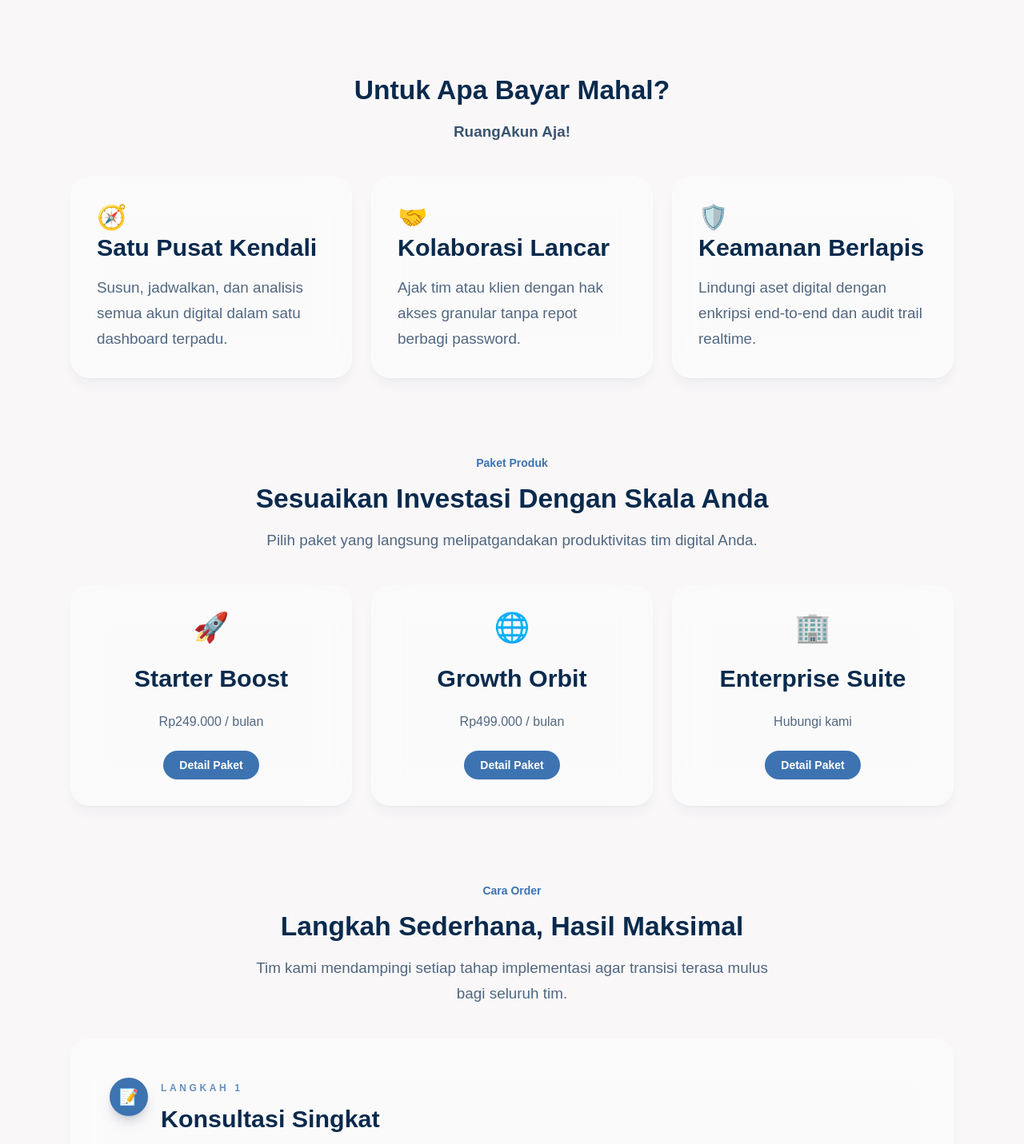
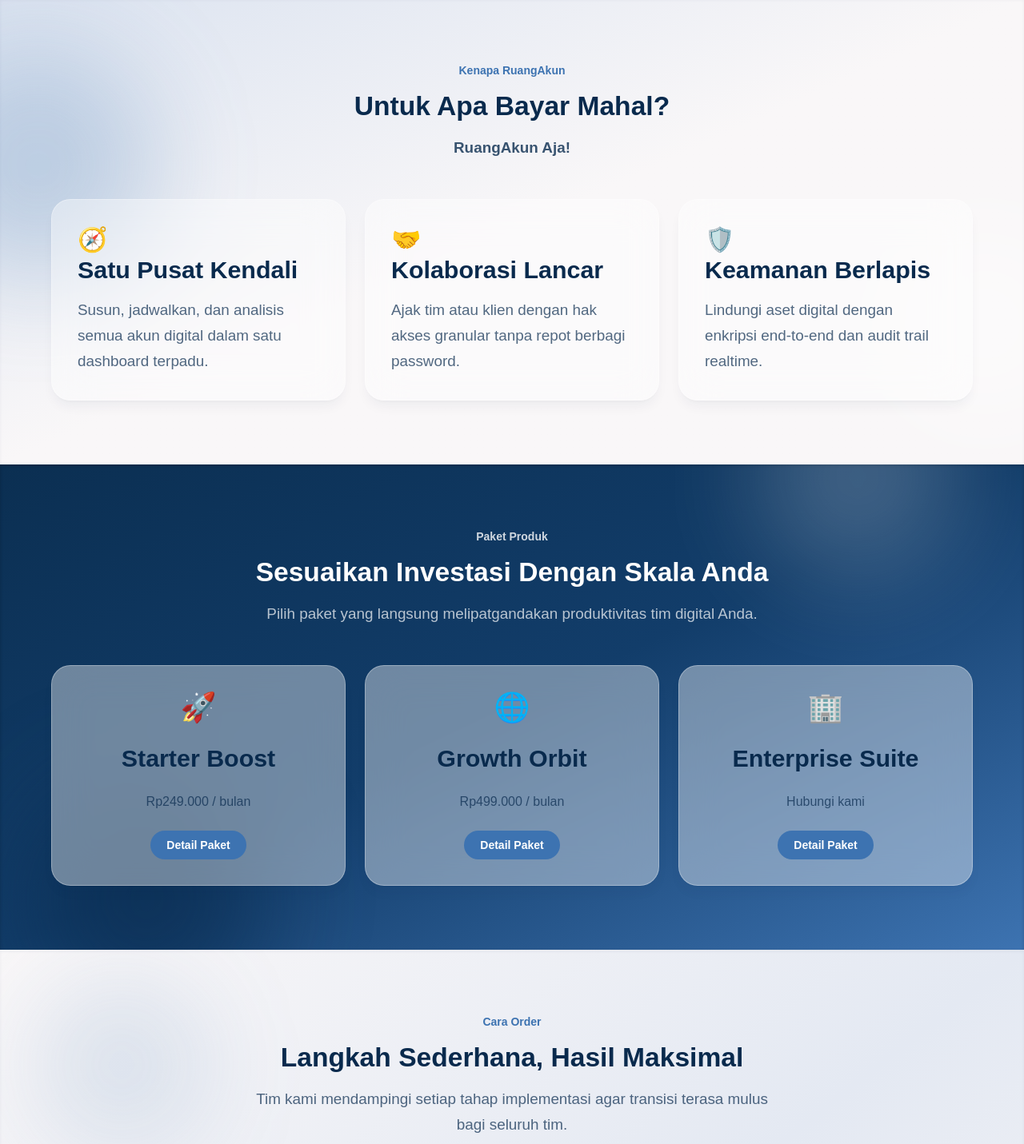
Before and after one commit to abdul-zacky/ruangakun, a Next.js app: page / in a window 1280 px wide. Shown: the part 879-2310 px from the top of the page at 80% size. Built offline with nearby package versions, Linux system fonts and the light colour scheme.

Commit message:
feat: landing page v2

```diff
--- a/src/app/page.js
+++ b/src/app/page.js
@@ -192,7 +192,7 @@
         </nav>
       </header>
 
-      <main className="flex flex-col gap-24 pb-24">
+  <main className="flex flex-col pb-24">
         <section className="relative overflow-hidden pt-32">
           <div className="absolute inset-0">
             <div className="absolute inset-0 bg-linear-to-br from-[#092A4D] via-[#092A4D] to-[#3D73B1]/60 opacity-90" />
@@ -260,9 +260,15 @@
           </div>
         </section>
 
-        <section id="manfaat" className="mx-auto flex w-full max-w-6xl flex-col gap-10 px-6">
+        <section
+          id="manfaat"
+          className="relative w-full overflow-hidden bg-linear-to-br from-[#DBE3F0] via-[#F9F7F8] to-[#F9F7F8] px-6 py-20 shadow-inner shadow-[#092A4D0d]"
+        >
+          <div className="pointer-events-none absolute -left-24 top-16 h-72 w-72 rounded-full bg-[#3D73B1]/25 blur-3xl" />
+          <div className="pointer-events-none absolute -right-20 bottom-12 h-64 w-64 rounded-full bg-white/45 blur-3xl" />
+          <div className="relative mx-auto flex max-w-6xl flex-col gap-12">
             <div className="flex flex-col items-center gap-4 text-center">
-            {/* <span className="text-sm font-semibold text-[#3D73B1]">Kenapa RuangAkun</span> */}
+              <span className="text-sm font-semibold text-[#3D73B1]">Kenapa RuangAkun</span>
               <h2 className="text-3xl font-bold text-[#092A4D] md:text-4xl">
                 Untuk Apa Bayar Mahal?
               </h2>
@@ -283,15 +289,22 @@
                 </div>
               ))}
             </div>
+          </div>
         </section>
 
-        <section id="produk" className="mx-auto flex w-full max-w-6xl flex-col gap-10 px-6">
+        <section
+          id="produk"
+          className="relative w-full overflow-hidden bg-linear-to-br from-[#0B2F52] via-[#123D6A] to-[#3D73B1] px-6 py-20 text-white shadow-inner shadow-[#00000033]"
+        >
+          <div className="pointer-events-none absolute -top-28 right-20 h-64 w-64 rounded-full bg-white/20 blur-3xl" />
+          <div className="pointer-events-none absolute -bottom-20 left-10 h-72 w-72 rounded-full bg-[#092A4D]/60 blur-3xl" />
+          <div className="relative mx-auto flex max-w-6xl flex-col gap-12">
             <div className="flex flex-col items-center gap-4 text-center">
-            <span className="text-sm font-semibold text-[#3D73B1]">Paket Produk</span>
-            <h2 className="text-3xl font-bold text-[#092A4D] md:text-4xl">
+              <span className="text-sm font-semibold text-white/80">Paket Produk</span>
+              <h2 className="text-3xl font-bold text-white md:text-4xl">
                 Sesuaikan Investasi Dengan Skala Anda
               </h2>
-            <p className="max-w-2xl text-base text-[#092A4D]/70">
+              <p className="max-w-2xl text-base text-white/70">
                 Pilih paket yang langsung melipatgandakan produktivitas tim digital Anda.
               </p>
             </div>
@@ -312,10 +325,17 @@
                 </div>
               ))}
             </div>
+          </div>
         </section>
 
-        <section id="cara-order" className="relative mx-auto flex w-full max-w-6xl flex-col gap-10 px-6">
-          <div className="absolute inset-x-0 top-8 -z-10 h-[85%] rounded-3xl bg-[#DBE3F0]/60 blur-3xl" />
+        <section
+          id="cara-order"
+          className="relative w-full overflow-hidden bg-linear-to-br from-[#F9F7F8] via-[#DBE3F0]/70 to-[#F9F7F8] px-6 py-20 shadow-inner shadow-[#092A4D0d]"
+        >
+          <div className="pointer-events-none absolute inset-x-0 top-12 -z-10 h-[80%] bg-linear-to-b from-white/60 via-transparent to-transparent" />
+          <div className="pointer-events-none absolute left-12 top-10 h-52 w-52 rounded-full bg-[#3D73B1]/15 blur-3xl" />
+          <div className="pointer-events-none absolute right-0 bottom-0 h-64 w-64 rounded-full bg-[#092A4D]/10 blur-3xl" />
+          <div className="relative mx-auto flex max-w-6xl flex-col gap-12">
             <div className="flex flex-col items-center gap-4 text-center">
               <span className="text-sm font-semibold text-[#3D73B1]">Cara Order</span>
               <h2 className="text-3xl font-bold text-[#092A4D] md:text-4xl">
@@ -345,9 +365,16 @@
                 ))}
               </div>
             </div>
+          </div>
         </section>
 
-        <section id="transformasi" className="mx-auto flex w-full max-w-6xl flex-col gap-10 px-6">
+        <section
+          id="transformasi"
+          className="relative w-full overflow-hidden bg-linear-to-br from-[#EFF3F9] via-[#DBE3F0] to-[#C6D6EA] px-6 py-20 shadow-inner shadow-[#092A4D0f]"
+        >
+          <div className="pointer-events-none absolute -top-28 left-1/2 h-72 w-72 -translate-x-1/2 rounded-full bg-white/50 blur-3xl" />
+          <div className="pointer-events-none absolute right-6 bottom-0 h-64 w-64 rounded-full bg-[#3D73B1]/25 blur-3xl" />
+          <div className="relative mx-auto flex max-w-6xl flex-col gap-12">
             <div className="flex flex-col items-center gap-4 text-center">
               <span className="text-sm font-semibold text-[#3D73B1]">Before vs After</span>
               <h2 className="text-3xl font-bold text-[#092A4D] md:text-4xl">
@@ -381,21 +408,23 @@
                 </ul>
               </div>
             </div>
+          </div>
         </section>
 
-        <section className="mx-auto w-full max-w-6xl px-6">
-          <div className={`${glassClasses} flex flex-col items-center gap-8 px-10 py-12 text-center md:flex-row md:items-center md:justify-between md:text-left`}>
+        <section className="relative w-full overflow-hidden bg-linear-to-r from-[#092A4D] via-[#3D73B1] to-[#84A8CF] px-6 py-16 text-white shadow-inner shadow-[#092A4D1a]">
+          <div className="pointer-events-none absolute inset-0 bg-[radial-gradient(circle_at_top,#ffffff33,transparent_55%)]" />
+          <div className="relative mx-auto flex max-w-6xl flex-col items-center gap-8 text-center md:flex-row md:items-center md:justify-between md:text-left">
             <div className="max-w-2xl">
-              <h3 className="text-2xl font-semibold text-[#092A4D]">
+              <h3 className="text-2xl font-semibold text-white">
                 Siap Mempercepat Pertumbuhan Digital Anda?
               </h3>
-              <p className="mt-4 text-sm leading-relaxed text-[#092A4D]/70">
+              <p className="mt-4 text-sm leading-relaxed text-white/80">
                 Sampaikan tantangan tim Anda, dan kami siapkan demo personal RuangAkun yang relevan dengan industri Anda.
               </p>
             </div>
             <a
               href="mailto:halo@ruangakun.id"
-              className="rounded-full bg-[#092A4D] px-6 py-3 text-sm font-semibold text-white transition-colors hover:bg-[#3D73B1]"
+              className="rounded-full bg-white/85 px-6 py-3 text-sm font-semibold text-[#092A4D] transition-colors hover:bg-white"
             >
               Jadwalkan Demo
             </a>
```
Lines whose indentation alone changed are shown as unchanged.
